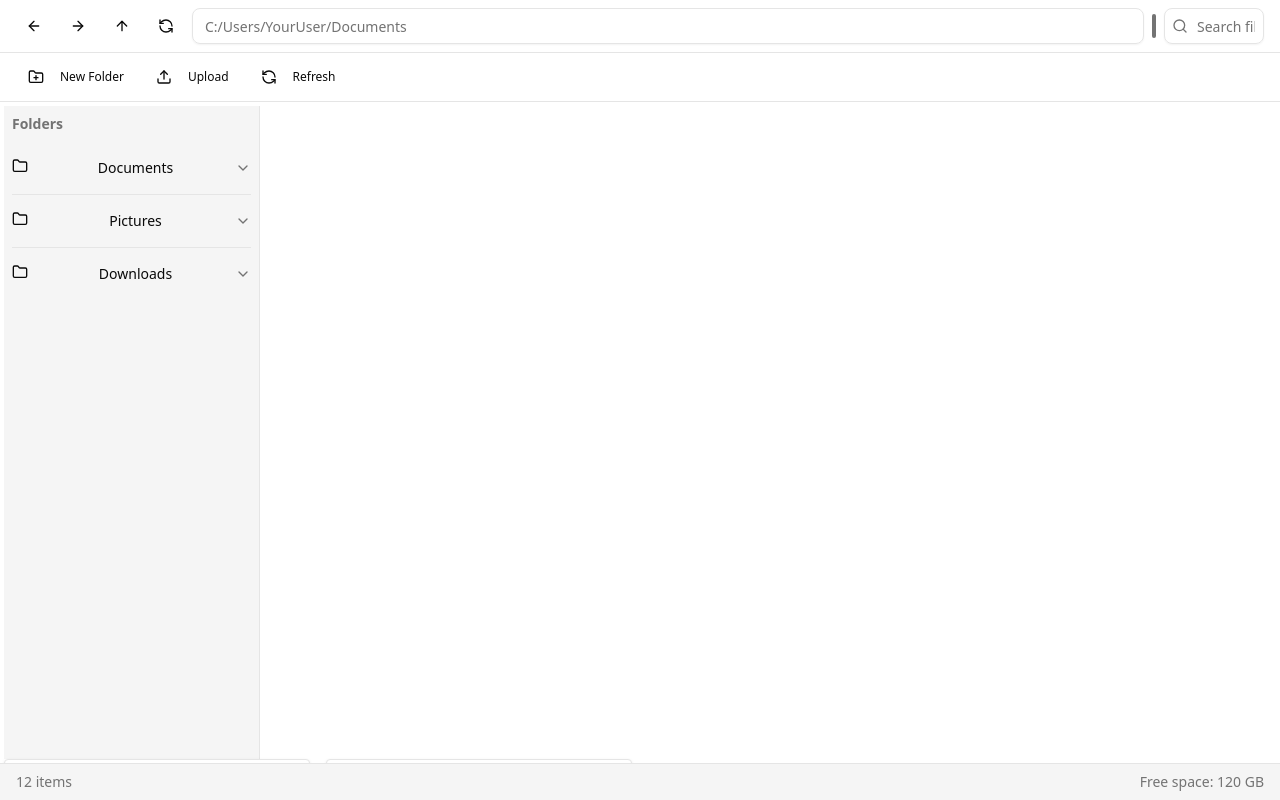
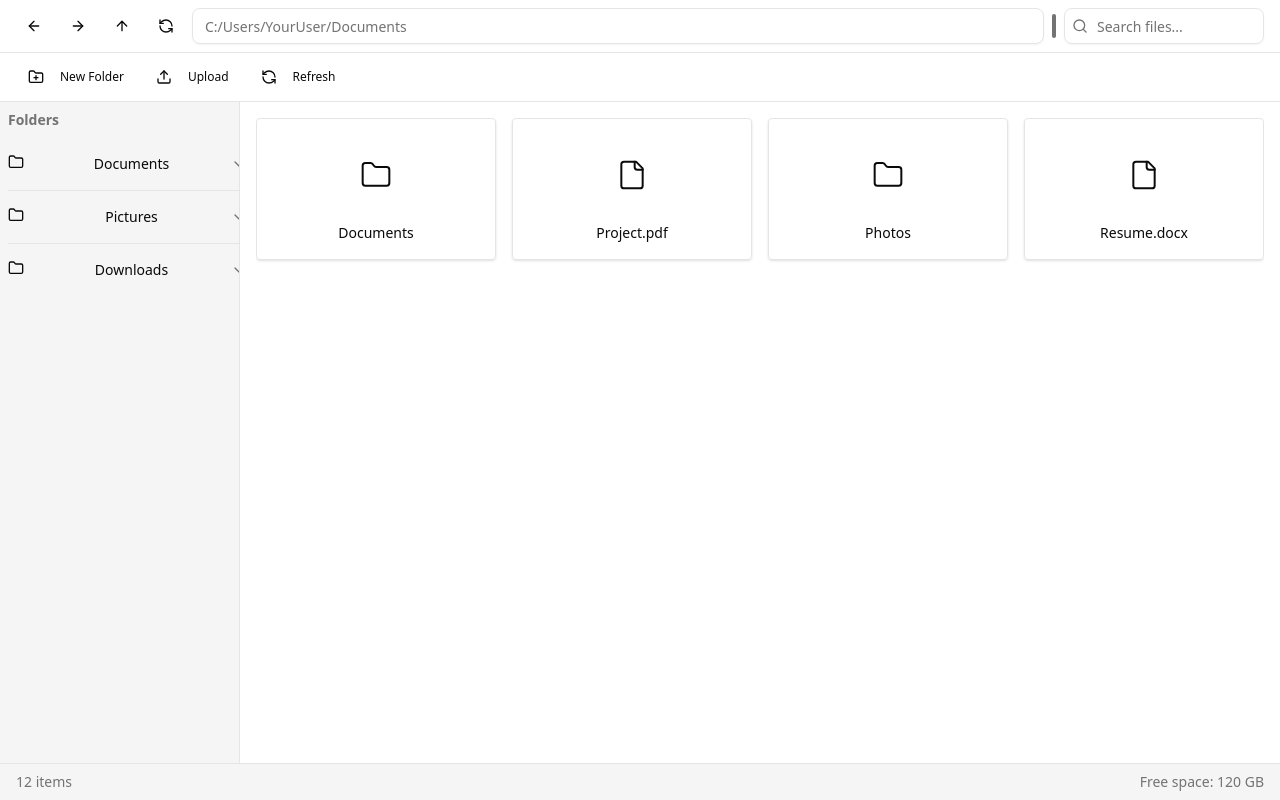
Before and after one commit to vanillmar/rust-file-explorer, a React (Vite) app: page / in a window 1280 px wide. Built offline with nearby package versions, Linux system fonts and the light colour scheme.

Commit message:
feat: implement ContentContainer and FileViewContainer components, integrate folder structure and view modes

```diff
--- a/src/App.tsx
+++ b/src/App.tsx
@@ -1,24 +1,27 @@
+import { useState } from "react";
 import "./App.css";
 import { BottomBar } from "./components/custom/ButtomBar";
 import NavigationBar from "./components/custom/NavigationBar";
-import { Sidebar } from "./components/custom/Sidebar";
 import { Toolbar } from "./components/custom/Toolbar";
+import {FileItem} from "./components/custom/FileViewContainer";
+import ContentContainer from "./components/custom/ContentContainer";
+
+
+const mockItems: FileItem[] = [
+  { name: "Documents", type: "folder" },
+  { name: "Project.pdf", type: "file", size: "2 MB", modified: "2025-05-01" },
+  { name: "Photos", type: "folder" },
+  { name: "Resume.docx", type: "file", size: "250 KB", modified: "2025-04-20" },
+];
 
 function App() {
+  const [viewMode, _] = useState<"grid" | "list" | "details">("grid");
+
   return (
     <div className="flex flex-col h-screen">
       <NavigationBar />
       <Toolbar />
-      <div className="flex-1 p-1 overflow-auto">
-        <Sidebar />
-        {/* File explorer content goes here */}
-        <div className="grid grid-cols-4 gap-4">
-          {/* Example: file/folder tiles */}
-          <div className="border p-4 rounded bg-background shadow">Folder 1</div>
-          <div className="border p-4 rounded bg-background shadow">File 1.txt</div>
-          {/* Add more */}
-        </div>
-      </div>
+      <ContentContainer items={mockItems}  viewMode={viewMode} />
       <BottomBar />
   </div>
   );
--- /dev/null
+++ b/src/components/custom/ContentContainer.tsx
@@ -0,0 +1,26 @@
+import { useState } from "react";
+import FileViewContainer, { FileViewContainerProps } from "./FileViewContainer";
+import { Sidebar } from "./Sidebar";
+
+export default function ContentContainer({items, viewMode}: FileViewContainerProps) {
+    const [sidebarWidth, _] = useState(240);
+
+    return (
+        <div className="flex flex-1 overflow-hidden">
+            {/* Sidebar */}
+            <div
+            style={{ width: sidebarWidth }}
+            className="border-r overflow-auto bg-muted"
+            >
+                <Sidebar />
+            </div>
+            {/* Optional: Resizer bar between sidebar and content */}
+
+            {/* Main Content */}
+            <div className="flex-1 p-4 overflow-auto">
+                {/* File View Container */}
+                <FileViewContainer items={items} viewMode={viewMode} />
+            </div>
+        </div>
+    );
+}
--- /dev/null
+++ b/src/components/custom/FileViewContainer.tsx
@@ -0,0 +1,86 @@
+import { File, Folder } from "lucide-react";
+type ViewMode = "grid" | "list" | "details";
+
+export interface FileItem {
+  name: string;
+  type: "file" | "folder";
+  size?: string;
+  modified?: string;
+}
+
+export interface FileViewContainerProps {
+  items: FileItem[];
+  viewMode: ViewMode;
+}
+
+export default function FileViewContainer({items, viewMode}: FileViewContainerProps) {
+    return (
+        <div className="w-full h-full overflow-auto">
+          {viewMode === "grid" && (
+            <div className="grid grid-cols-4 gap-4">
+              {items.map((item, idx) => (
+                <div
+                  key={idx}
+                  className="flex flex-col items-center p-4 border rounded shadow-sm hover:bg-muted"
+                >
+                  {item.type === "folder" ? (
+                    <Folder className="h-20 w-8 mb-2" strokeWidth={1.5}/>
+                  ) : (
+                    <File className="h-20 w-8 mb-2" strokeWidth={1.5} />
+                  )}
+                  <span className="text-sm truncate w-full text-center">
+                    {item.name}
+                  </span>
+                </div>
+              ))}
+            </div>
+          )}
+
+          {viewMode === "list" && (
+            <ul className="divide-y">
+              {items.map((item, idx) => (
+                <li
+                  key={idx}
+                  className="flex items-center gap-2 py-2 px-2 hover:bg-muted rounded"
+                >
+                  {item.type === "folder" ? (
+                    <Folder className="h-4 w-4" />
+                  ) : (
+                    <File className="h-4 w-4" />
+                  )}
+                  <span className="text-sm">{item.name}</span>
+                </li>
+              ))}
+            </ul>
+          )}
+
+          {viewMode === "details" && (
+            <table className="w-full text-sm border-collapse">
+              <thead>
+                <tr className="bg-muted text-left">
+                  <th className="p-2 font-semibold">Name</th>
+                  <th className="p-2 font-semibold">Size</th>
+                  <th className="p-2 font-semibold">Modified</th>
+                </tr>
+              </thead>
+              <tbody>
+                {items.map((item, idx) => (
+                  <tr key={idx} className="hover:bg-muted">
+                    <td className="p-2 flex items-center gap-2">
+                      {item.type === "folder" ? (
+                        <Folder className="h-4 w-4" />
+                      ) : (
+                        <File className="h-4 w-4" />
+                      )}
+                      {item.name}
+                    </td>
+                    <td className="p-2">{item.size || "-"}</td>
+                    <td className="p-2">{item.modified || "-"}</td>
+                  </tr>
+                ))}
+              </tbody>
+            </table>
+          )}
+        </div>
+      );
+}
--- /dev/null
+++ b/src/components/custom/FolderTree.tsx
@@ -0,0 +1,55 @@
+import { useState } from "react";
+import { ChevronDown, ChevronRight, Folder } from "lucide-react";
+
+interface FolderNode {
+    name: string;
+    children?: FolderNode[];
+}
+
+interface FolderTreeProps {
+    data: FolderNode[];
+}
+
+export default function FolderTree({data}: FolderTreeProps) {
+    return(
+        <div className="text-sm">
+            {data.map((folder, idx) => (
+                <FolderItem key={idx} node={folder} level={0} />
+            ))}
+      </div>
+    )
+}
+
+export function FolderItem({ node, level }: { node: FolderNode; level: number }) {
+    const [expanded, setExpanded] = useState(false);
+    const hasChildren = node.children && node.children.length > 0;
+    return (
+        <div>
+            <div
+                className="flex items-center cursor-pointer px-2 py-1 hover:bg-muted rounded"
+                style={{ paddingLeft: `${level * 16 + 8}px` }}
+                onClick={() => hasChildren && setExpanded(!expanded)}
+            >
+                {hasChildren ? (
+                    expanded ? (
+                    <ChevronDown className="w-4 h-4 mr-1" />
+                    ) : (
+                    <ChevronRight className="w-4 h-4 mr-1" />
+                    )
+                ) : (
+                    <span className="w-4 h-4 mr-1" />
+                )}
+                <Folder className="w-4 h-4 mr-2" />
+                <span>{node.name}</span>
+            </div>
+
+            {expanded && hasChildren && (
+            <div>
+                {node.children!.map((child, idx) => (
+                <FolderItem key={idx} node={child} level={level + 1} />
+                ))}
+            </div>
+            )}
+      </div>
+    )
+}
--- a/src/components/custom/NavigationBar.tsx
+++ b/src/components/custom/NavigationBar.tsx
@@ -8,7 +8,7 @@ export default function NavigationBar() {
         <div className="flex items-center gap-2 px-4 py-2 border-b bg-background">
             <NavigationButtoms />
             <AddressBar />
-            <ResizebleSearchBar initialWidth={100} minWidth={50} />
+            <ResizebleSearchBar />
         </div>
     )
 }
```
